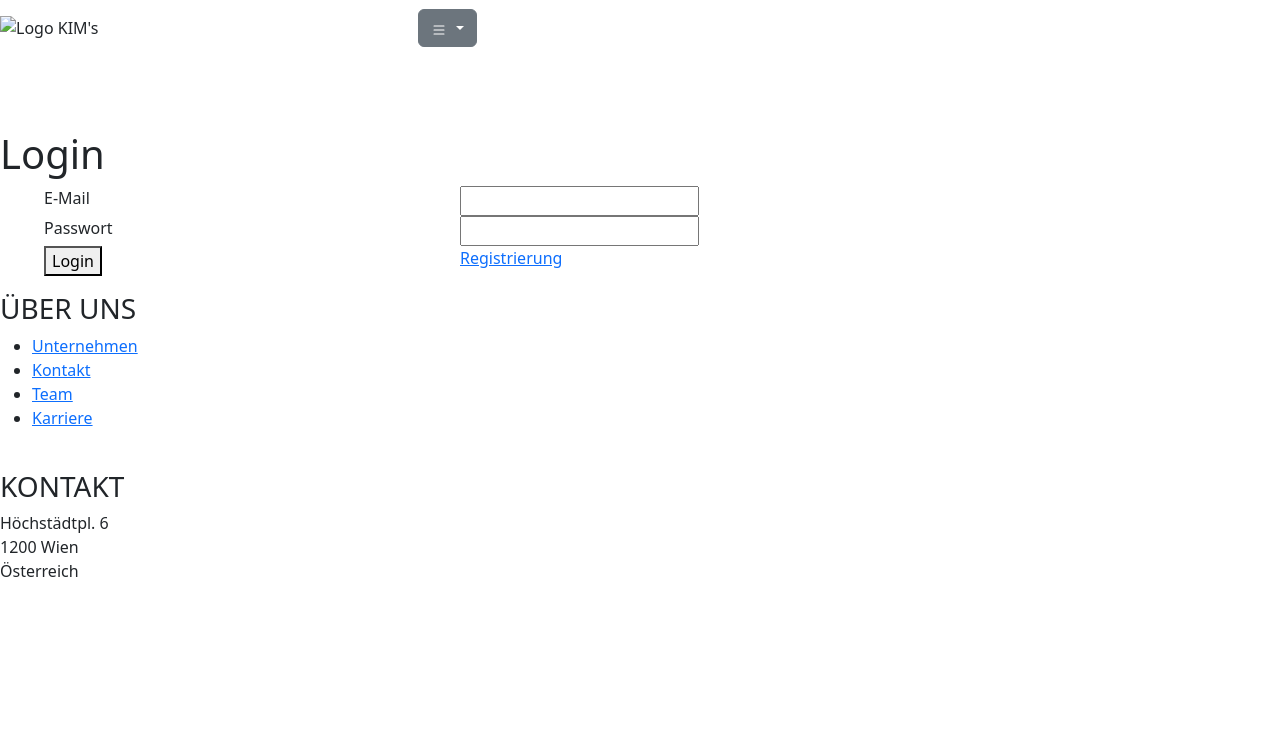
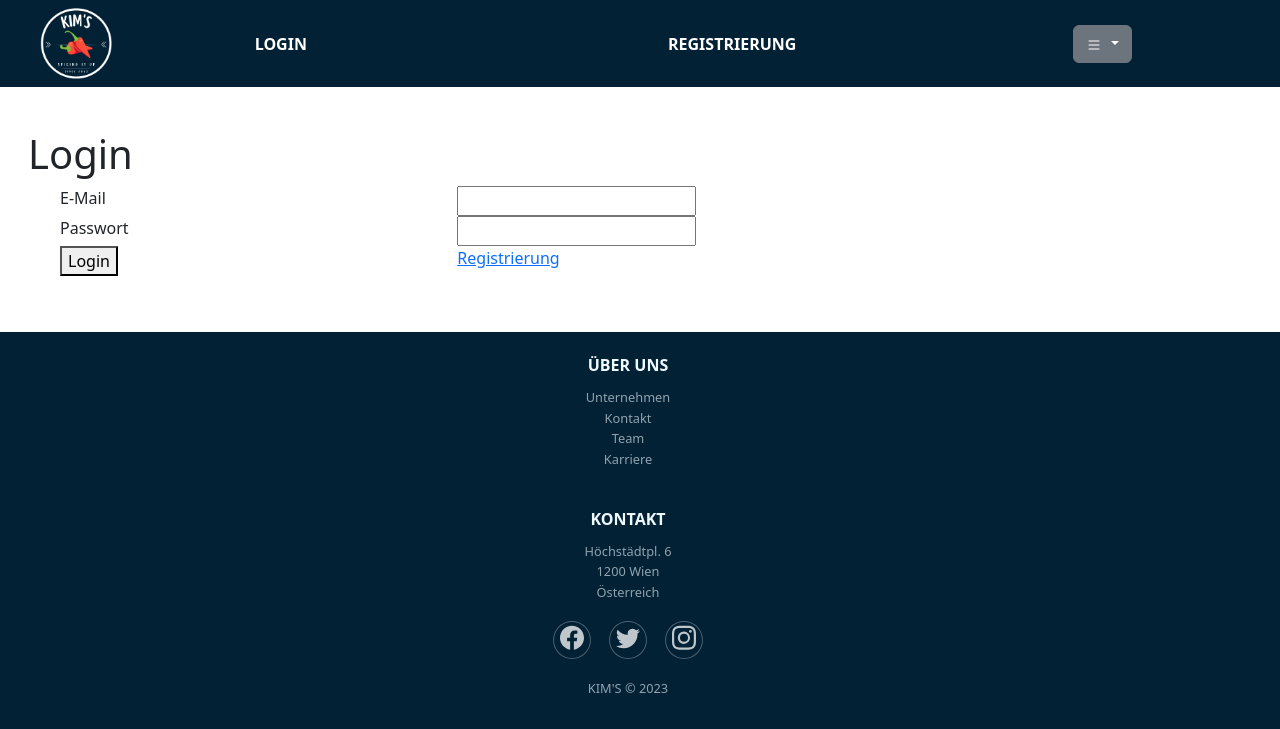
Before and after one commit to KlaraSteinauer/Webshop, a plain HTML site: page Frontend/src/Login.html in a window 1280 px wide. Shown: the top 729 px of the page. Drawn offline with nearby package versions, Linux system fonts and the light colour scheme; the site is published under a folder, as on GitHub Pages, so addresses that start at the root find nothing.

Commit message:
established naming convention + made links dynamic

```diff
--- a/Frontend/src/Home.html
+++ b/Frontend/src/Home.html
@@ -6,11 +6,12 @@
   <meta http-equiv="X-UA-Compatible" content="IE=edge">
   <meta name="viewport" content="width=device-width, initial-scale=1.0">
   <link rel="stylesheet" href="https://cdn.jsdelivr.net/npm/bootstrap@5.3.0-alpha1/dist/css/bootstrap.min.css">
-  <link rel="stylesheet" href="/styles/styles.css">
-  <link rel="stylesheet" href="/styles/sidebars.css">
-  <link rel="stylesheet" href="/styles/header.css">
-  <link rel="stylesheet" href="/styles/footer.css">
-  <link rel="stylesheet" href="/styles/hero.css">
+  <link rel="stylesheet" href="../styles/styles.css">
+  <link rel="stylesheet" href="../styles/sidebars.css">
+  <link rel="stylesheet" href="../styles/header.css">
+  <link rel="stylesheet" href="../styles/footer.css">
+  <link rel="stylesheet" href="../styles/hero.css">
+
 
   <script defer src="https://cdn.jsdelivr.net/npm/bootstrap@5.3.0-alpha1/dist/js/bootstrap.bundle.min.js"></script>
   <title>Home</title>
@@ -20,16 +21,16 @@
 <body>
   <div class="row">
     <nav class="navbar navbar-expand-sm bg-dark-navbar navbar-dark fixed-top">
-      <div class="col-md-2"><img class="logo_black-bg" src="/images/logo_v2.1.png" alt="Logo KIM's"></div>
+      <div class="col-md-2"><img class="logo_black-bg" src="../images/logo_v2.1.png" alt="Logo KIM's"></div>
       <ul class="navbar-nav">
         <div class="col-md-4">
           <li class="nav-item">
-            <a class="nav-link" href="/src/Login.html">LOGIN</a>
+            <a class="nav-link" href="./login.html">LOGIN</a>
           </li>
         </div>
         <div class="col-md-4">
           <li class="nav-item">
-            <a class="nav-link" href="/src/Registrierung.html">REGISTRIERUNG</a>
+            <a class="nav-link" href="./registrierung.html">REGISTRIERUNG</a>
           </li>
         </div>
       </ul>
@@ -44,9 +45,9 @@
             </svg> </a>
 
           <div class="dropdown-menu" aria-labelledby="dropdownMenuLink">
-            <a class="dropdown-item" href="/src/Login.html">Login</a>
-            <a class="dropdown-item" href="/src/Registrierung.html">Registrierung</a>
-            <a class="dropdown-item" href="/src/Hilfe.html">Hilfe</a>
+            <a class="dropdown-item" href="./login.html">Login</a>
+            <a class="dropdown-item" href="./registration.html">Registrierung</a>
+            <a class="dropdown-item" href="./help.html">Hilfe</a>
           </div>
         </div>
       </div>
@@ -108,8 +109,8 @@
       <div class="col-md-12 item text">
         <h3>ÜBER UNS</h3>
         <ul>
-          <li><a href="/src/Impressum.html">Unternehmen</a></li>
-          <li><a href="/src/Hilfe.html">Kontakt</a></li>
+          <li><a href="./impressum.html">Unternehmen</a></li>
+          <li><a href="./help.html">Kontakt</a></li>
           <li><a href="#">Team</a></li>
           <li><a href="#">Karriere</a></li>
           <br>
--- a/Frontend/src/Login.html
+++ b/Frontend/src/Login.html
@@ -3,10 +3,10 @@
     <meta http-equiv="X-UA-Compatible" content="IE=edge">
     <meta name="viewport" content="width=device-width, initial-scale=1.0">
     <link rel="stylesheet" href="https://cdn.jsdelivr.net/npm/bootstrap@5.3.0-alpha1/dist/css/bootstrap.min.css">
-    <link rel="stylesheet" href="/styles/sidebars.css">
-    <link rel="stylesheet" href="/styles/header.css">
-    <link rel="stylesheet" href="/styles/footer.css">
-    <link rel="stylesheet" href="/styles/styles.css">
+    <link rel="stylesheet" href="../styles/sidebars.css">
+    <link rel="stylesheet" href="../styles/header.css">
+    <link rel="stylesheet" href="../styles/footer.css">
+    <link rel="stylesheet" href="../styles/styles.css">
     <script defer src="https://cdn.jsdelivr.net/npm/bootstrap@5.3.0-alpha1/dist/js/bootstrap.bundle.min.js"></script>
     <title>Login</title>
 </head>
@@ -15,16 +15,16 @@
 
     <div class="row">
         <nav class="navbar navbar-expand-sm bg-dark-navbar navbar-dark fixed-top">
-            <div class="col-md-2"><img class="logo_black-bg" src="/images/logo_v2.1.png" alt="Logo KIM's"></div>
+            <div class="col-md-2"><img class="logo_black-bg" src="../images/logo_v2.1.png" alt="Logo KIM's"></div>
             <ul class="navbar-nav">
                 <div class="col-md-4">
                     <li class="nav-item">
-                        <a class="nav-link" href="/src/Login.html">LOGIN</a>
+                        <a class="nav-link" href="./login.html">LOGIN</a>
                     </li>
                 </div>
                 <div class="col-md-4">
                     <li class="nav-item">
-                        <a class="nav-link" href="/src/Registrierung.html">REGISTRIERUNG</a>
+                        <a class="nav-link" href="./registration.html">REGISTRIERUNG</a>
                     </li>
                 </div>
             </ul>
@@ -39,9 +39,9 @@
                         </svg> </a>
 
                     <div class="dropdown-menu" aria-labelledby="dropdownMenuLink">
-                        <a class="dropdown-item" href="/src/Login.html">Login</a>
-                        <a class="dropdown-item" href="/src/Registrierung.html">Registrierung</a>
-                        <a class="dropdown-item" href="/src/Hilfe.html">Hilfe</a>
+                        <a class="dropdown-item" href="./login.html">Login</a>
+                        <a class="dropdown-item" href="./registration.html">Registrierung</a>
+                        <a class="dropdown-item" href="./help.html">Hilfe</a>
                     </div>
                 </div>
             </div>
@@ -66,7 +66,7 @@
                         </button>
                     </div>
                     <div class="col-6 col-md-2">
-                        <a href="/Frontend/src/user.html">Registrierung</a>
+                        <a href="./registration.html">Registrierung</a>
                     </div>
                 </li>
             </ul>
@@ -78,8 +78,8 @@
             <div class="col-md-12 item text">
                 <h3>ÜBER UNS</h3>
                 <ul>
-                    <li><a href="/src/Impressum.html">Unternehmen</a></li>
-                    <li><a href="/src/Hilfe.html">Kontakt</a></li>
+                    <li><a href="./impressum.html">Unternehmen</a></li>
+                    <li><a href="./help.html">Kontakt</a></li>
                     <li><a href="#">Team</a></li>
                     <li><a href="#">Karriere</a></li>
                     <br>
```
Also changed, not shown: Frontend/src/help.html (renamed from Frontend/src/Hilfe.html, +11 -11 lines), Frontend/src/impressum.html (+3 -3 lines), Frontend/src/registration.html (renamed from Frontend/src/Registrierung.html, +11 -11 lines).
